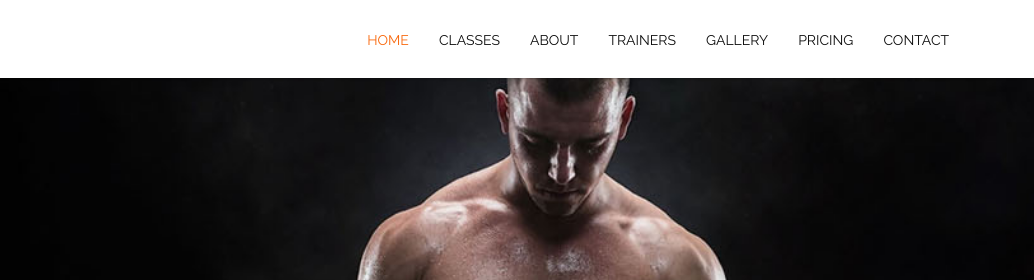
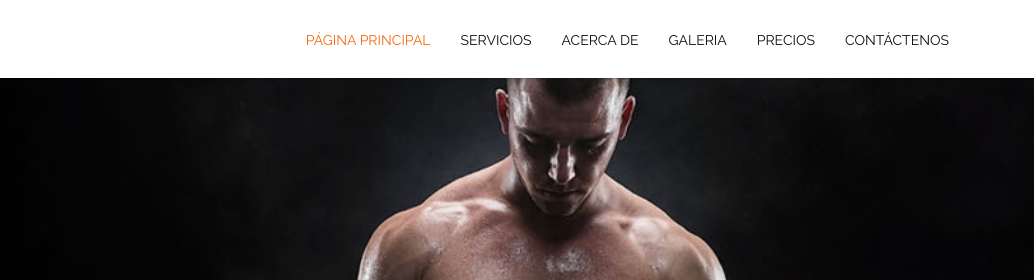
Before and after one commit to leonelcarlos/transporte, a plain HTML site: page index.html in a window 1280 px wide. Shown: the top 280 px of the page, 246-1280 px from the left. Drawn offline with Linux system fonts and the light colour scheme.

Commit message:
cambio de idioma de las pestanias

```diff
--- a/index.html
+++ b/index.html
@@ -1,5 +1,5 @@
 <!DOCTYPE html>
-<html lang="en">
+<html lang="es">
 <head>
     <meta charset="utf-8">
     <meta name="viewport" content="width=device-width, initial-scale=1.0">
@@ -35,13 +35,12 @@
 
                 <div class="collapse navbar-collapse navbar-right">
                     <ul class="nav navbar-nav">
-                        <li class="scroll active"><a href="#home">Home</a></li>
-                        <li class="scroll"><a href="#services">Classes</a></li>
-                        <li class="scroll"><a href="#about">About</a></li>
-                        <li class="scroll"><a href="#our-team">Trainers</a></li>
-						<li class="scroll"><a href="#portfolio">Gallery</a></li>
-                        <li class="scroll"><a href="#pricing">Pricing</a></li>
-                        <li class="scroll"><a href="#contact-us">Contact</a></li>
+                        <li class="scroll active"><a href="#home">Página principal</a></li>
+                        <li class="scroll"><a href="#services">Servicios</a></li>
+                        <li class="scroll"><a href="#about">Acerca de</a></li>
+						<li class="scroll"><a href="#portfolio">Galeria</a></li>
+                        <li class="scroll"><a href="#pricing">Precios</a></li>
+                        <li class="scroll"><a href="#contact-us">Contáctenos</a></li>
                     </ul>
                 </div>
             </div><!--/.container-->
```
